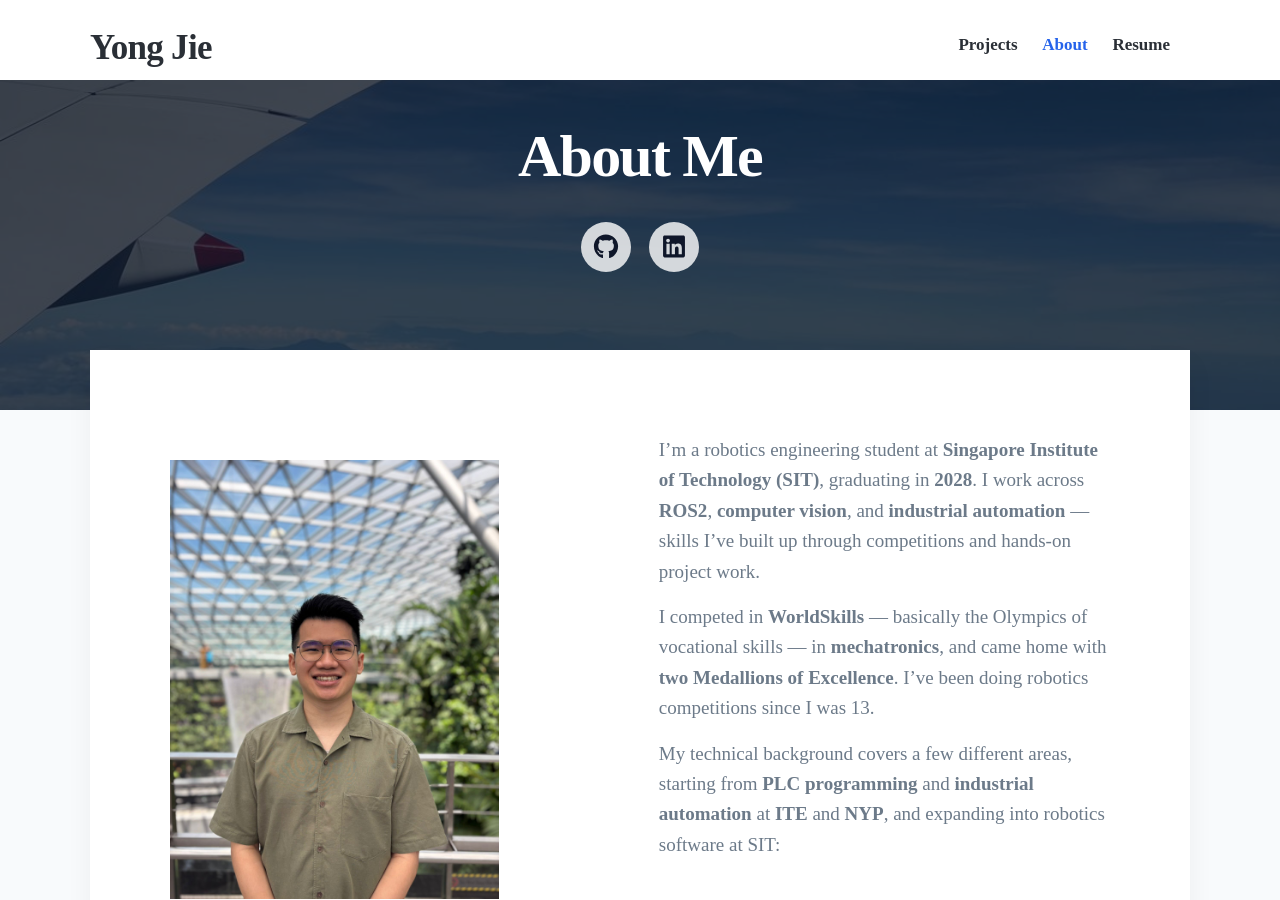
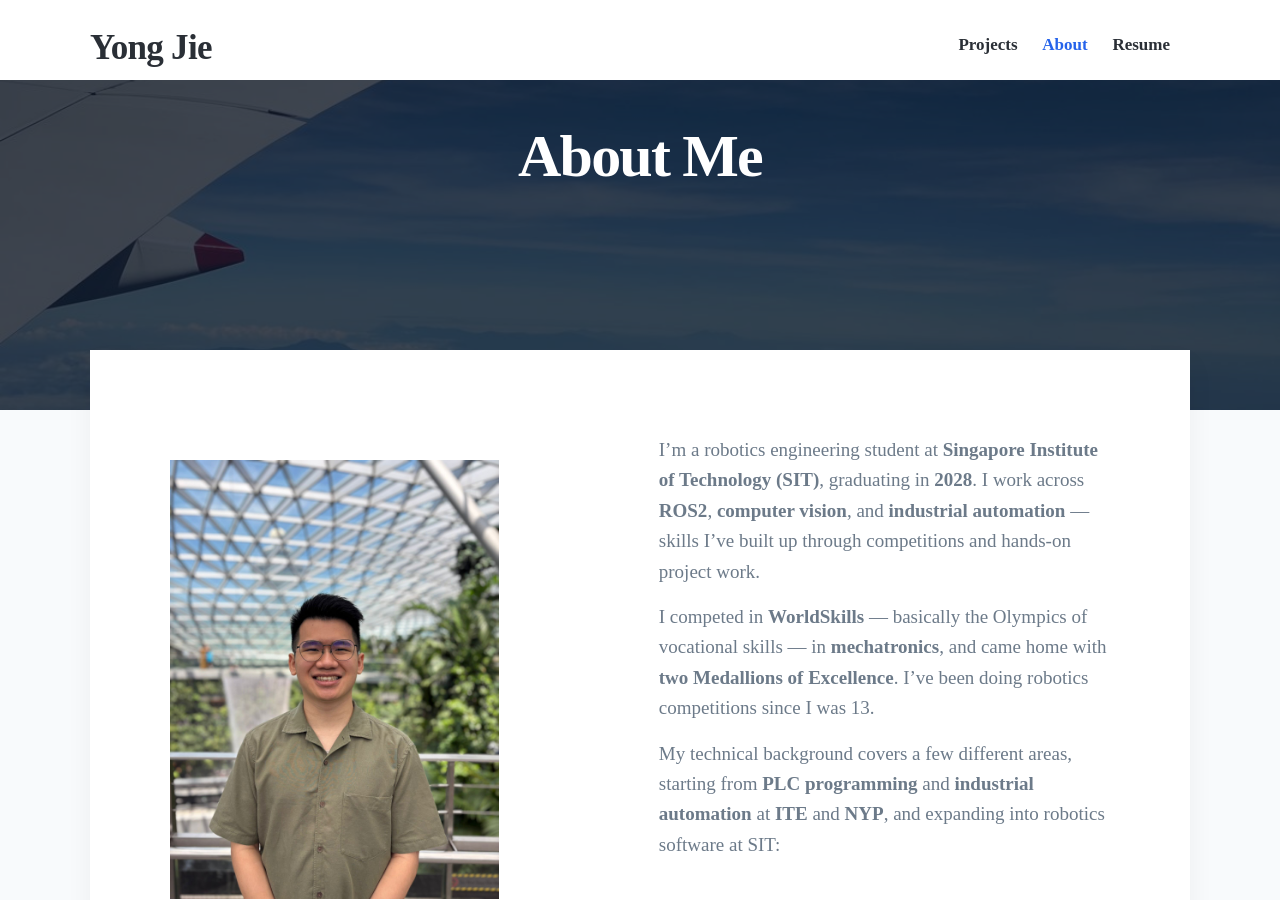
Before and after one commit to YongJiee/YongJiee.github.io, a Jekyll site: the page built from _pages/about.md, in a window 1280 px wide and 900 px high. Built offline with Jekyll 4.4.1, drawn with Linux system fonts in a browser that asks for light colours; nearby versions of some CDN libraries.

Commit message:
V1.51 - Removing socials at contact form

```diff
--- a/_layouts/page.html
+++ b/_layouts/page.html
@@ -12,7 +12,6 @@
 
 		<h1>{{ page.title }}</h1>
 		<p>{{ page.subtitle }}</p>
-		{% include socials.html %}
 
 	</div>
 
--- a/_layouts/project.html
+++ b/_layouts/project.html
@@ -12,7 +12,6 @@
 
 		<h1>{{ page.title }}</h1>
 		<p>{{ page.subtitle }}</p>
-		{% include socials.html %}
 
 	</div>
 
```
